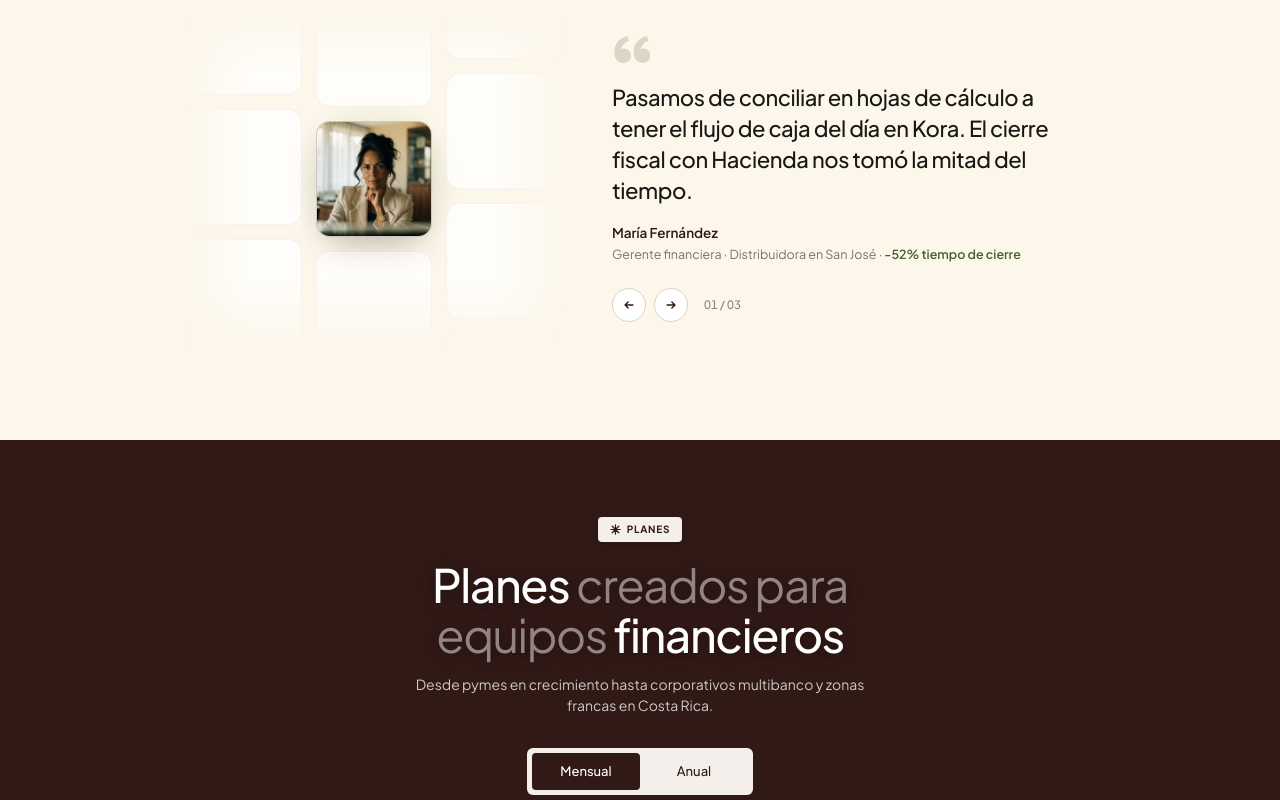
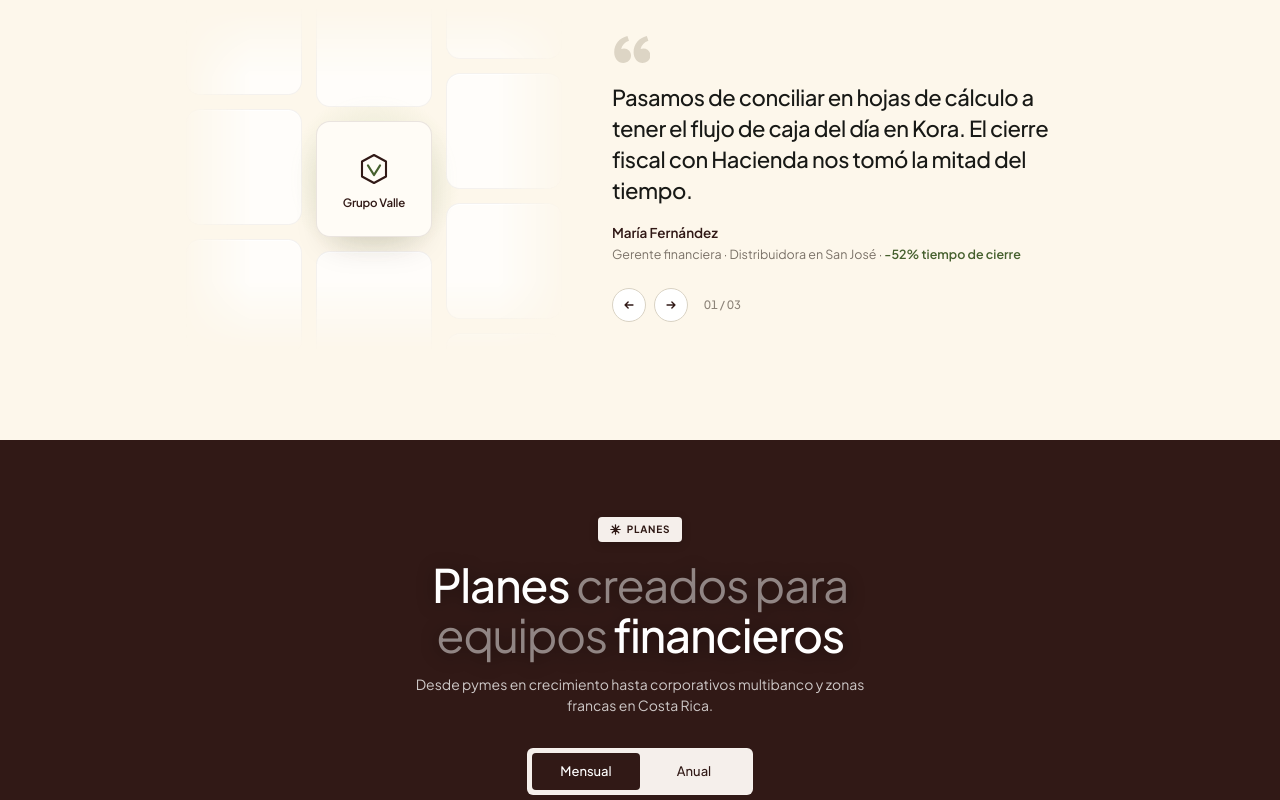
Before and after one commit to kirianL/financewebsite, a React (Vite) app: page / in a window 1280 px wide. Shown: the part 4560-5360 px from the top of the page. Built offline with nearby package versions, Linux system fonts and the light colour scheme.

Commit message:
feat(testimonials): minimalist SVG company logos in sliding tile grid

```diff
--- a/src/components/Testimonials.css
+++ b/src/components/Testimonials.css
@@ -125,15 +125,18 @@
   box-shadow: inset 0 1px 0 rgba(255, 255, 255, 0.9);
 }
 
-.testimonial-tile--portrait {
+.testimonial-tile--logo {
   position: relative;
-  display: block;
-  padding: 0;
+  display: flex;
+  flex-direction: column;
+  align-items: center;
+  justify-content: center;
+  gap: 8px;
+  padding: 12px;
   border: 1px solid rgba(49, 25, 22, 0.08);
-  background: #EAE4DA;
-  overflow: hidden;
+  background: #FFFCF6;
   cursor: pointer;
-  opacity: 0.42;
+  opacity: 0.45;
   transform: scale(0.94);
   transition:
     opacity 360ms var(--ease-out),
@@ -141,18 +144,26 @@
     box-shadow 420ms var(--ease-out);
 }
 
-.testimonial-tile--portrait.is-active {
+.testimonial-tile--logo.is-active {
   opacity: 1;
   transform: scale(1);
-  border-color: rgba(49, 25, 22, 0.14);
-  box-shadow: 0 16px 32px -12px rgba(49, 25, 22, 0.28);
+  border-color: rgba(49, 25, 22, 0.1);
+  box-shadow: 0 18px 34px -14px rgba(49, 25, 22, 0.18);
 }
 
-.testimonial-tile__img {
-  width: 100%;
-  height: 100%;
-  object-fit: cover;
-  display: block;
+.testimonial-tile__mark {
+  display: inline-flex;
+  align-items: center;
+  justify-content: center;
+  line-height: 0;
+}
+
+.testimonial-tile__company {
+  font-size: 11.5px;
+  font-weight: 600;
+  letter-spacing: -0.015em;
+  color: #311916;
+  line-height: 1;
 }
 
 /* Right: Editorial quote & controls */
@@ -305,7 +316,7 @@
 @media (prefers-reduced-motion: reduce) {
   .testimonial-grid-col--center,
   .testimonial-grid-col--side,
-  .testimonial-tile--portrait,
+  .testimonial-tile--logo,
   .testimonial-editorial__content--next,
   .testimonial-editorial__content--prev {
     transition: none;
--- a/src/components/Testimonials.tsx
+++ b/src/components/Testimonials.tsx
@@ -9,6 +9,55 @@ const TILE_STEP = TILE_SIZE + TILE_GAP; // 130px per testimonial step
 
 // Decorative side-column tiles (5 slots each) for smooth vertical parallax
 const SIDE_TILES = [0, 1, 2, 3, 4];
+
+// Minimalist SVG company marks (no grey container, integrated directly on warm tile)
+const COMPANY_LOGOS: Record<string, { name: string; svg: React.ReactNode }> = {
+  'san-jose': {
+    name: 'Grupo Valle',
+    svg: (
+      <svg width="40" height="40" viewBox="0 0 40 40" fill="none" aria-hidden="true">
+        <path
+          d="M8 12.5L20 6l12 6.5v15L20 34 8 27.5v-15z"
+          stroke="#311916"
+          strokeWidth="2.1"
+          strokeLinejoin="round"
+        />
+        <path
+          d="M14 16.5l6 9.5 6-9.5"
+          stroke="#46602E"
+          strokeWidth="2.3"
+          strokeLinecap="round"
+          strokeLinejoin="round"
+        />
+      </svg>
+    ),
+  },
+  heredia: {
+    name: 'Nexo CR',
+    svg: (
+      <svg width="40" height="40" viewBox="0 0 40 40" fill="none" aria-hidden="true">
+        <circle cx="15.5" cy="20" r="8.5" stroke="#311916" strokeWidth="2.1" />
+        <circle cx="24.5" cy="20" r="8.5" stroke="#46602E" strokeWidth="2.1" />
+      </svg>
+    ),
+  },
+  alajuela: {
+    name: 'TicoExport',
+    svg: (
+      <svg width="40" height="40" viewBox="0 0 40 40" fill="none" aria-hidden="true">
+        <rect x="8" y="8" width="10" height="10" rx="2.5" stroke="#311916" strokeWidth="2.1" />
+        <rect x="22" y="22" width="10" height="10" rx="2.5" stroke="#311916" strokeWidth="2.1" />
+        <path
+          d="M22 13h7.5v7.5M29.5 13L18 24.5"
+          stroke="#46602E"
+          strokeWidth="2.2"
+          strokeLinecap="round"
+          strokeLinejoin="round"
+        />
+      </svg>
+    ),
+  },
+};
 
 export const Testimonials: React.FC = () => {
   const [activeIdx, setActiveIdx] = useState(0);
@@ -84,23 +133,17 @@ export const Testimonials: React.FC = () => {
                 <div className="testimonial-tile testimonial-tile--empty" />
                 {items.map((item, idx) => {
                   const isActive = idx === activeIdx;
+                  const logo = COMPANY_LOGOS[item.id] ?? COMPANY_LOGOS['san-jose'];
                   return (
                     <React.Fragment key={item.id}>
                       <button
                         type="button"
                         tabIndex={-1}
                         onClick={() => goTo(idx, idx > activeIdx ? 'next' : 'prev')}
-                        className={`testimonial-tile testimonial-tile--portrait ${isActive ? 'is-active' : ''}`}
+                        className={`testimonial-tile testimonial-tile--logo ${isActive ? 'is-active' : ''}`}
                       >
-                        <img
-                          src={item.image}
-                          alt={isActive ? item.author : ''}
-                          width={232}
-                          height={232}
-                          loading="eager"
-                          decoding="sync"
-                          className="testimonial-tile__img"
-                        />
+                        <span className="testimonial-tile__mark">{logo.svg}</span>
+                        <span className="testimonial-tile__company">{logo.name}</span>
                       </button>
                       <div className="testimonial-tile testimonial-tile--empty" />
                     </React.Fragment>
```
